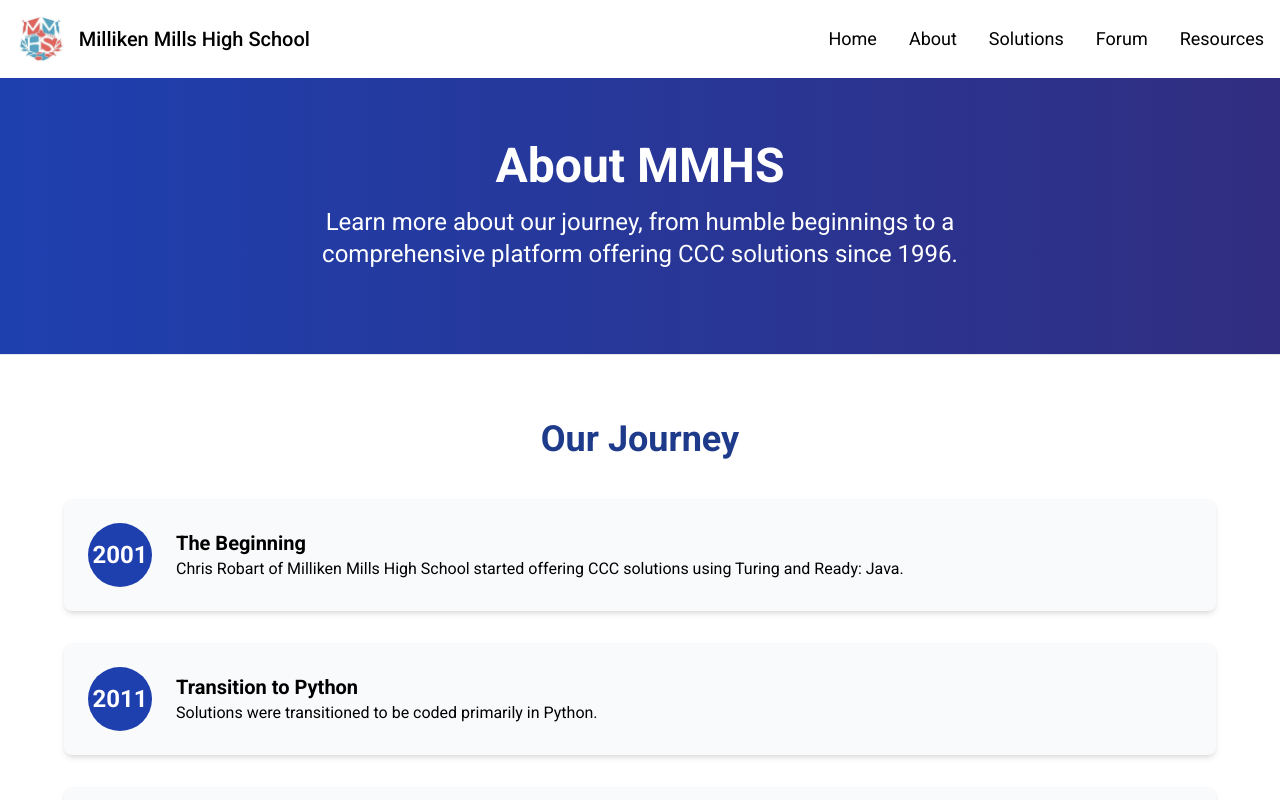
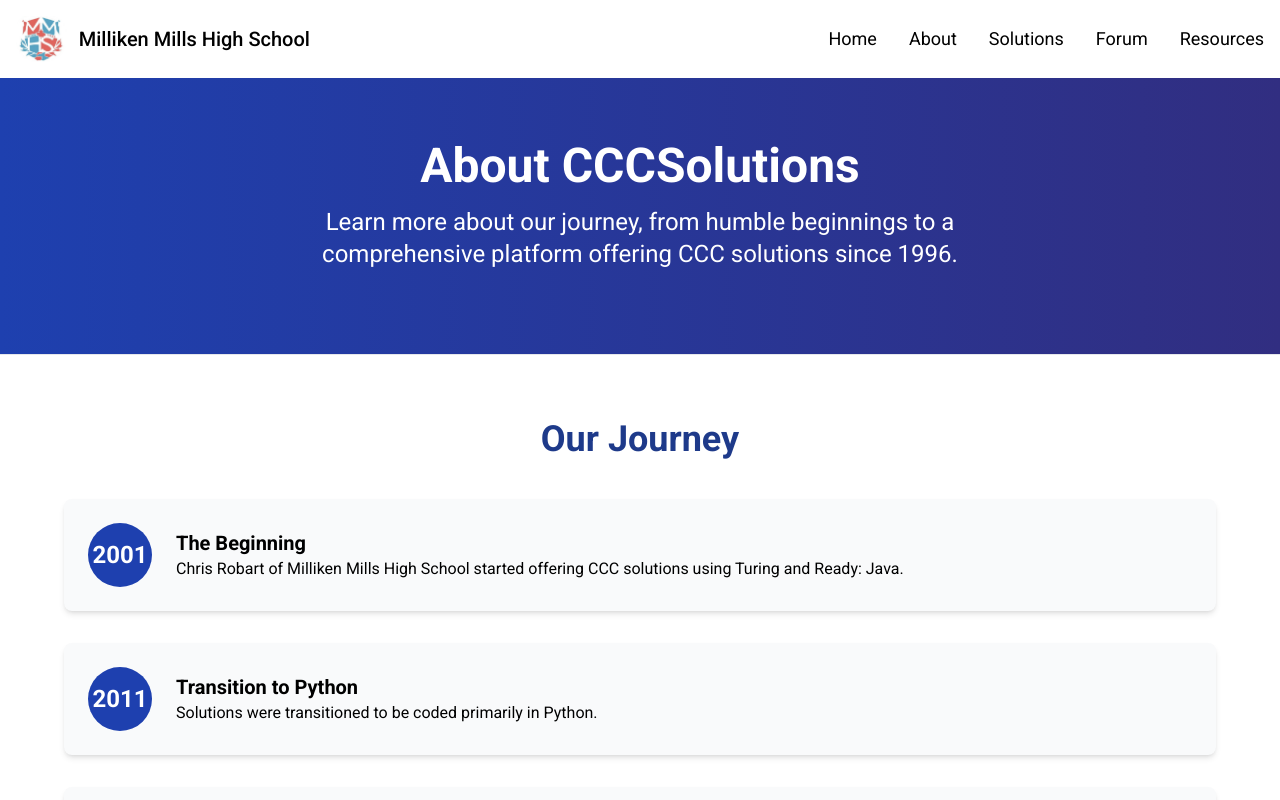
Before and after one commit to Tankman61/CCCSolutions, a React (Vite) app in the folder frontend-react/mmhs-website/: page /about in a window 1280 px wide. Shown: the top 800 px of the page. Built offline with nearby package versions, Linux system fonts and the light colour scheme.

Commit message:
fixed small mistakes

```diff
--- a/frontend-react/mmhs-website/src/pages/AboutPage.jsx
+++ b/frontend-react/mmhs-website/src/pages/AboutPage.jsx
@@ -33,7 +33,7 @@
     { initials: "VL", name: "Victor Liu", school: "Dr. Norman Bethune C.I.", contributions: "2010 S5" },
     { initials: "VW", name: "Victor Wang", school: "Tecumseh Elementary", contributions: "2013 S2" },
     { initials: "VS", name: "Vassili Skarine", school: "Northview Heights S.S.", contributions: "2003 S4, S5: 2002 S4" },
-    { initials: "VSi", name: "Vincent Siao", school: "St George's School", contributions: "S010 S3" },
+    { initials: "VS", name: "Vincent Siao", school: "St George's School", contributions: "S010 S3" },
     { initials: "WZ", name: "Weiwei Zhong", school: "Glenforest Secondary School", contributions: "2015 S3" },
     { initials: "WC", name: "Wonjohn Choi", school: "St. Francis Xavier S.S.", contributions: "2010 J5" },
     { initials: "WHL", name: "Wen-Hao Lue", school: "Bayview Glen Private School", contributions: "2007 J5: 2009 S4" },
@@ -51,7 +51,7 @@
       {/* Hero Section */}
       <div className="bg-gradient-to-r from-blue-800 to-indigo-900 text-white py-16 px-4">
         <div className="container mx-auto flex flex-col items-center text-center">
-          <h1 className="text-5xl font-bold mb-4">About MMHS</h1>
+          <h1 className="text-5xl font-bold mb-4">About CCCSolutions</h1>
           <p className="text-xl md:text-2xl max-w-2xl mb-5">
             Learn more about our journey, from humble beginnings to a comprehensive platform offering CCC solutions
             since 1996.
```
